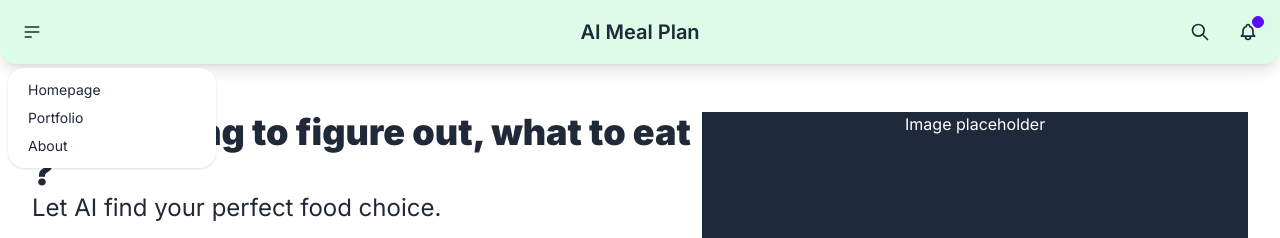
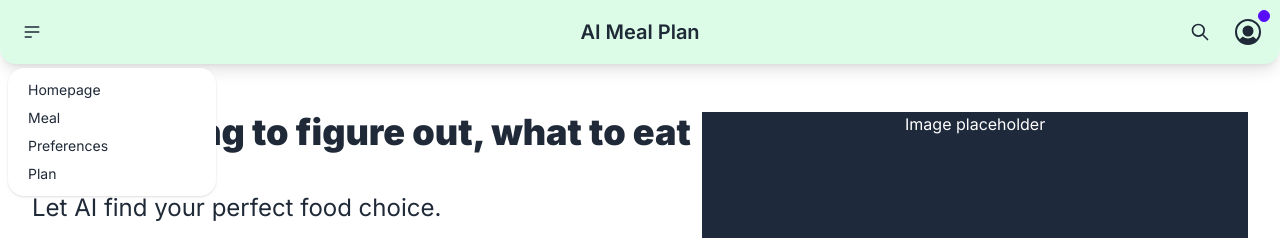
Before and after one commit to TomasKliner/AI-Jidelnicek, a Next.js app: page / in a window 1280 px wide. Both pictures are taken after a click on the label 32 px from the left and 32 px from the top of the page. Shown: the top 238 px of the page. Built offline with nearby package versions, Linux system fonts and the light colour scheme.

Commit message:
pages in navbar

```diff
--- a/components/navbar.tsx
+++ b/components/navbar.tsx
@@ -1,7 +1,28 @@
+'use client'
+import {Icon} from "@iconify/react";
+import Link from "next/link";
 
 
+const pages = [
+    {
+        title: 'Homepage',
+        href: '/',
+    },
+    {
+        title: 'Meal',
+        href: '/meal',
+    },
+    {
+        title: 'Preferences',
+        href: '/preferences',
+    },
+    {
+        title: 'Plan',
+        href: '/plan',
+    }
+]
 export default function Navbar() {
-
+    const user = false;
     return (
         <div className="navbar bg-green-100 shadow-lg rounded-b-box">
             <div className="navbar-start">
@@ -15,9 +36,7 @@ export default function Navbar() {
                     </label>
                     <ul tabIndex={0}
                         className="menu menu-sm dropdown-content mt-3 z-[1] p-2 shadow bg-base-100 rounded-box w-52 shadow">
-                        <li><a>Homepage</a></li>
-                        <li><a>Portfolio</a></li>
-                        <li><a>About</a></li>
+                        {pages.map((page, index) => <li><Link href={page.href}>{page.title}</Link></li>)}
                     </ul>
                 </div>
             </div>
@@ -34,11 +53,12 @@ export default function Navbar() {
                 </button>
                 <button className="btn btn-ghost btn-circle">
                     <div className="indicator">
-                        <svg xmlns="http://www.w3.org/2000/svg" className="h-5 w-5" fill="none" viewBox="0 0 24 24"
-                             stroke="currentColor">
-                            <path strokeLinecap="round" strokeLinejoin="round" strokeWidth="2"
-                                  d="M15 17h5l-1.405-1.405A2.032 2.032 0 0118 14.158V11a6.002 6.002 0 00-4-5.659V5a2 2 0 10-4 0v.341C7.67 6.165 6 8.388 6 11v3.159c0 .538-.214 1.055-.595 1.436L4 17h5m6 0v1a3 3 0 11-6 0v-1m6 0H9"/>
-                        </svg>
+
+                        {!user &&
+                            <Link href={"/signIn"}>
+                                <Icon icon={"ph:user-circle-fill"} className={"h-8 w-8"}/>
+                            </Link>
+                        }
                         <span className="badge badge-xs badge-primary indicator-item"></span>
                     </div>
                 </button>
```
